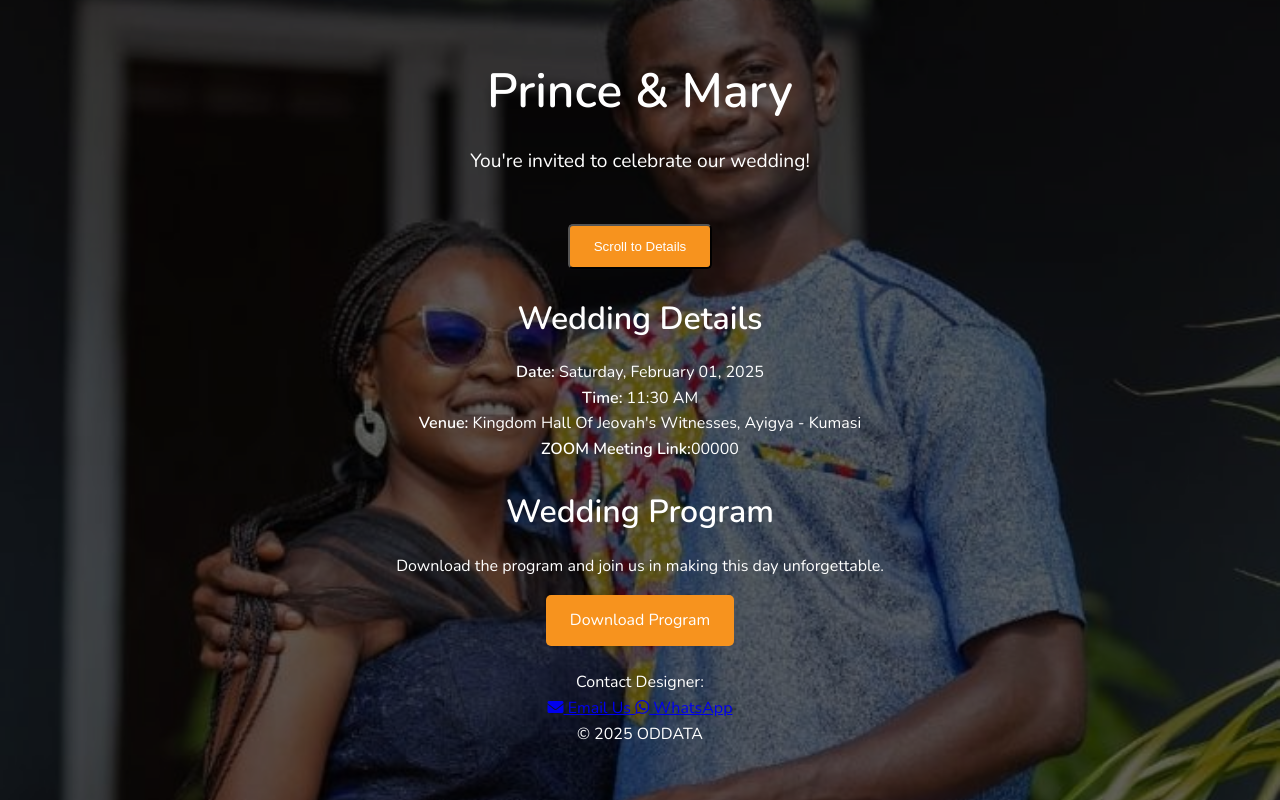
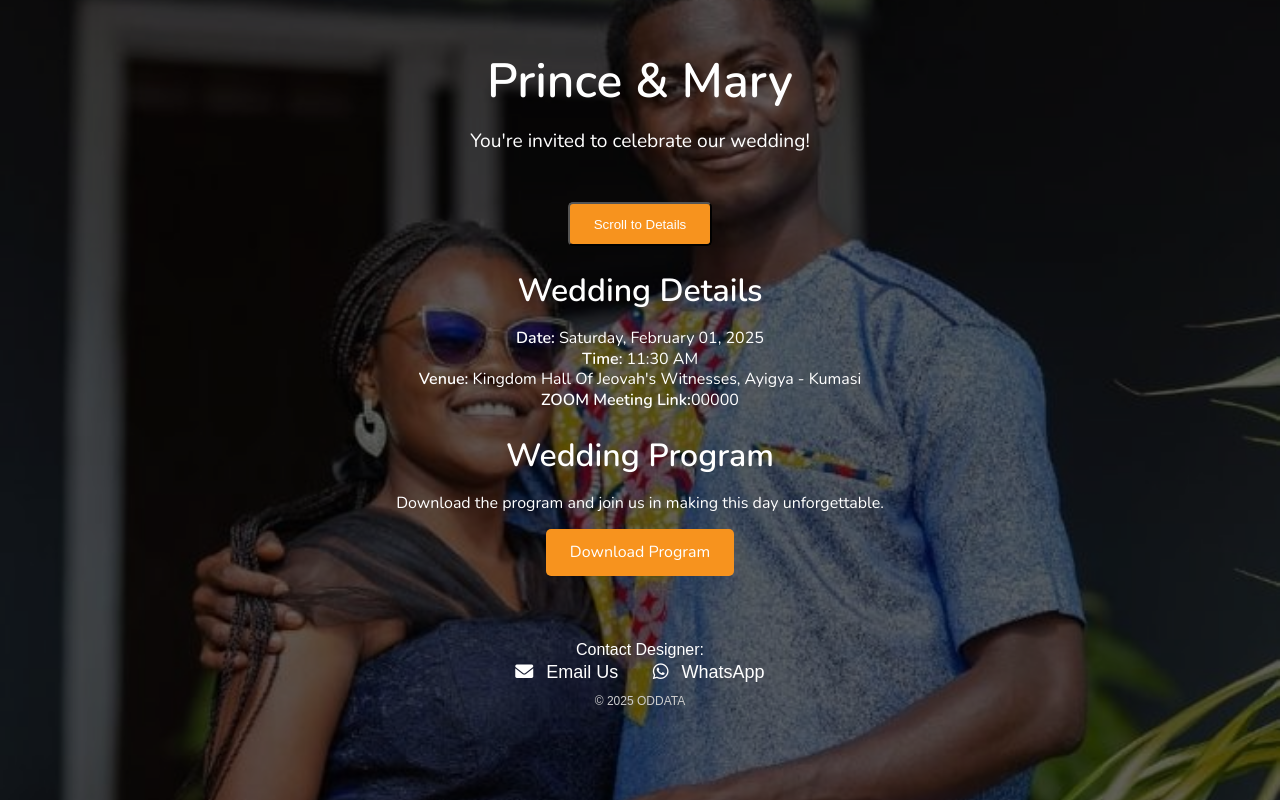
Before and after one commit to amdjsunshine/amdjsunshine.github.io, a plain HTML site: page index.html in a window 1280 px wide. Drawn offline with nearby package versions, Linux system fonts and the light colour scheme.

Commit message:
styles.css

```diff
--- a/styles.css
+++ b/styles.css
@@ -1,4 +1,3 @@
-/* Same as before with added animations */
 * {
   margin: 0;
   padding: 0;
@@ -7,14 +6,14 @@
 
 body, html {
   font-family: 'Nunito', sans-serif;
-  line-height: 1.6;
+  line-height: 1.3;
   color: #fff;
   scroll-behavior: smooth;
 }
 
 .hero {
   position: relative;
-  height: 100vh;
+  height: 100%;
   text-align: center;
   background-color: #000;
 }
@@ -26,11 +25,14 @@ body, html {
   left: 0;
   width: 100%;
   height: 100%;
-  background-image: url('background.jpg'); /* Replace with your image URL */
+  background-image: url('background.jpg');
   background-size: cover;
   background-position: center;
+  background-attachment: fixed;
+  background-repeat: no-repeat;
   z-index: 1;
 }
+
 
 .overlay {
   position: relative;
@@ -102,3 +104,36 @@ header p {
     transform: translateY(0);
   }
 }
+
+.footer {
+  color: white;
+  padding: 40px 0;
+  text-align: center;
+  font-family: Arial, sans-serif;
+}
+
+.footer-content {
+  margin-bottom: 10px;
+}
+
+.footer-link {
+  color: white;
+  text-decoration: none;
+  margin: 0 15px;
+  font-size: 18px;
+  display: inline-block;
+}
+
+.footer-link:hover {
+  color: #4CAF50;
+}
+
+.footer-link i {
+  margin-right: 8px;
+}
+
+.footer-copy {
+  font-size: 12px;
+  margin-top: 6px;
+  color: #ccc;
+}
```
